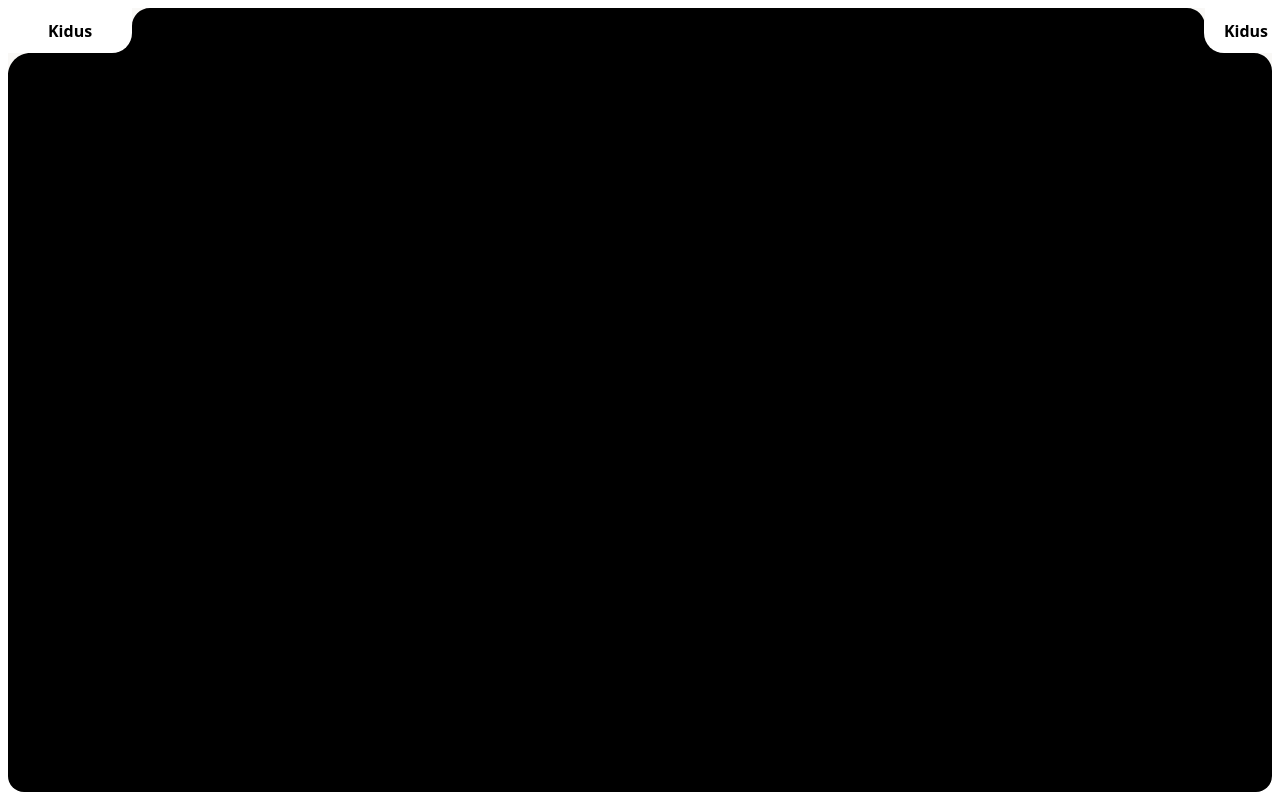
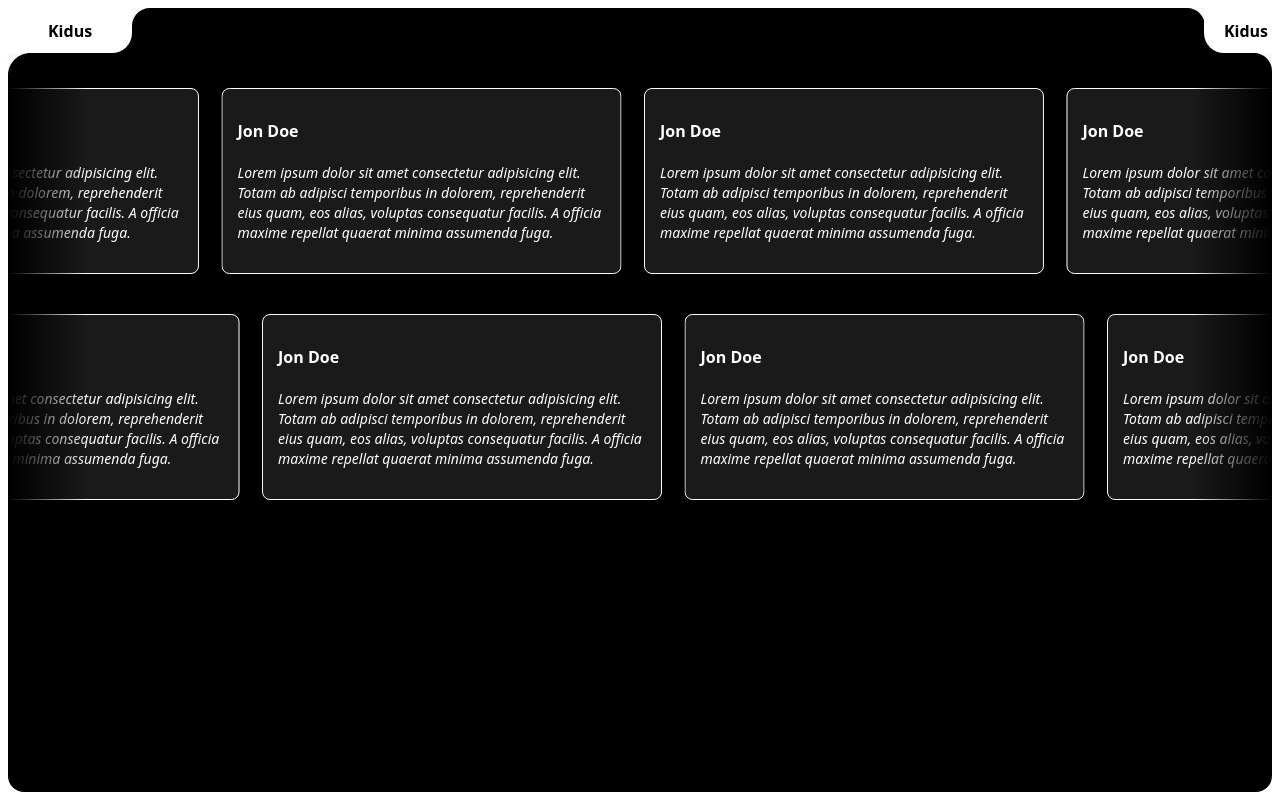
Before and after one commit to kid-us/Next-Portfolio, a React (Vite) app: page / in a window 1280 px wide. Built offline with nearby package versions, Linux system fonts and the light colour scheme.

Commit message:
Marquee component.

```diff
--- a/src/App.tsx
+++ b/src/App.tsx
@@ -1,4 +1,5 @@
 import "./App.css";
+import Marquee from "./components/Marquee";
 
 function App() {
   return (
@@ -107,7 +108,9 @@ function App() {
         </div>
       </header>
 
-      <div className="h-[98dvh] bg-black rounded-2xl"></div>
+      <div className="h-[98dvh] bg-black rounded-2xl">
+        <Marquee />
+      </div>
     </div>
   );
 }
--- /dev/null
+++ b/src/components/Marquee.tsx
@@ -0,0 +1,121 @@
+import React from "react";
+import "./marquee.css";
+
+interface Testimony {
+  id: number;
+  name: string;
+  img?: string;
+  comment: string;
+}
+
+const Marquee = () => {
+  const testimonies: Testimony[] = [
+    {
+      id: 1,
+      name: "Jon Doe",
+      comment:
+        "Lorem ipsum dolor sit amet consectetur adipisicing elit. Totam ab adipisci temporibus in dolorem, reprehenderit eius quam, eos alias, voluptas consequatur facilis. A officia maxime repellat quaerat minima assumenda fuga.",
+    },
+    {
+      id: 2,
+      name: "Jon Doe",
+      comment:
+        "Lorem ipsum dolor sit amet consectetur adipisicing elit. Totam ab adipisci temporibus in dolorem, reprehenderit eius quam, eos alias, voluptas consequatur facilis. A officia maxime repellat quaerat minima assumenda fuga.",
+    },
+    {
+      id: 3,
+      name: "Jon Doe",
+      comment:
+        "Lorem ipsum dolor sit amet consectetur adipisicing elit. Totam ab adipisci temporibus in dolorem, reprehenderit eius quam, eos alias, voluptas consequatur facilis. A officia maxime repellat quaerat minima assumenda fuga.",
+    },
+    {
+      id: 4,
+      name: "Jon Doe",
+      comment:
+        "Lorem ipsum dolor sit amet consectetur adipisicing elit. Totam ab adipisci temporibus in dolorem, reprehenderit eius quam, eos alias, voluptas consequatur facilis. A officia maxime repellat quaerat minima assumenda fuga.",
+    },
+    {
+      id: 5,
+      name: "Jon Doe",
+      comment:
+        "Lorem ipsum dolor sit amet consectetur adipisicing elit. Totam ab adipisci temporibus in dolorem, reprehenderit eius quam, eos alias, voluptas consequatur facilis. A officia maxime repellat quaerat minima assumenda fuga.",
+    },
+    {
+      id: 6,
+      name: "Jon Doe",
+      comment:
+        "Lorem ipsum dolor sit amet consectetur adipisicing elit. Totam ab adipisci temporibus in dolorem, reprehenderit eius quam, eos alias, voluptas consequatur facilis. A officia maxime repellat quaerat minima assumenda fuga.",
+    },
+    {
+      id: 7,
+      name: "Jon Doe",
+      comment:
+        "Lorem ipsum dolor sit amet consectetur adipisicing elit. Totam ab adipisci temporibus in dolorem, reprehenderit eius quam, eos alias, voluptas consequatur facilis. A officia maxime repellat quaerat minima assumenda fuga.",
+    },
+    {
+      id: 8,
+      name: "Jon Doe",
+      comment:
+        "Lorem ipsum dolor sit amet consectetur adipisicing elit. Totam ab adipisci temporibus in dolorem, reprehenderit eius quam, eos alias, voluptas consequatur facilis. A officia maxime repellat quaerat minima assumenda fuga.",
+    },
+    {
+      id: 9,
+      name: "Jon Doe",
+      comment:
+        "Lorem ipsum dolor sit amet consectetur adipisicing elit. Totam ab adipisci temporibus in dolorem, reprehenderit eius quam, eos alias, voluptas consequatur facilis. A officia maxime repellat quaerat minima assumenda fuga.",
+    },
+    {
+      id: 10,
+      name: "Jon Doe",
+      comment:
+        "Lorem ipsum dolor sit amet consectetur adipisicing elit. Totam ab adipisci temporibus in dolorem, reprehenderit eius quam, eos alias, voluptas consequatur facilis. A officia maxime repellat quaerat minima assumenda fuga.",
+    },
+  ];
+
+  return (
+    <div className="pt-20">
+      {/* Forward Marquee */}
+      <div
+        className="marquee fadeout-horizontal"
+        style={{ "--num-items": testimonies.length } as React.CSSProperties}
+      >
+        <div className="marquee-track">
+          {testimonies.map((t) => (
+            <div
+              className="marquee-item"
+              style={{ "--item-position": t.id } as React.CSSProperties}
+            >
+              <p className="font-bold">{t.name}</p>
+              <p className="text-sm italic mt-5">{t.comment}</p>
+            </div>
+          ))}
+        </div>
+      </div>
+
+      {/* Revese */}
+      <div
+        className="marquee fadeout-horizontal mt-10"
+        style={
+          {
+            "--num-items": testimonies.length,
+            "--direction": "reverse",
+          } as React.CSSProperties
+        }
+      >
+        <div className="marquee-track">
+          {testimonies.map((t) => (
+            <div
+              className="marquee-item"
+              style={{ "--item-position": t.id } as React.CSSProperties}
+            >
+              <p className="font-bold">{t.name}</p>
+              <p className="text-sm italic mt-5">{t.comment}</p>
+            </div>
+          ))}
+        </div>
+      </div>
+    </div>
+  );
+};
+
+export default Marquee;
--- /dev/null
+++ b/src/components/marquee.css
@@ -0,0 +1,51 @@
+.marquee {
+  max-width: 1800px;
+  overflow: hidden;
+  --speed: 100s;
+  --item-width: 400px;
+  --item-gap: 25px;
+
+  --single-slide-speed: calc(var(--speed) / var(--num-items));
+  --item-width-plus-gap: calc(var(--item-width) + var(--item-gap));
+  --track-width: calc(var(--item-width-plus-gap) * calc(var(--num-items) - 1));
+}
+
+.marquee-track {
+  container-type: inline-size;
+  display: grid;
+  grid-template-columns: var(--track-width) [track] 0px [resting];
+  width: max-content;
+}
+
+.marquee-item {
+  width: var(--item-width);
+  border: 1px solid #fff;
+  background-color: rgba(255, 255, 255, 0.1);
+  color: #fff;
+  border-radius: 0.5rem;
+  padding: 30px 15px;
+  grid-area: resting;
+  animation: marquee-move var(--speed) linear infinite
+    var(--direction, forwards);
+  animation-delay: calc(var(--single-slide-speed) * var(--item-position) * -1);
+}
+
+@keyframes marquee-move {
+  to {
+    transform: translateX(calc(-100cqw - 100%));
+  }
+}
+
+.marquee:hover .marquee-item {
+  animation-play-state: paused;
+}
+
+.fadeout-horizontal {
+  mask-image: linear-gradient(
+    to right,
+    transparent,
+    black 5rem,
+    black calc(100% - 5rem),
+    transparent
+  );
+}
```
